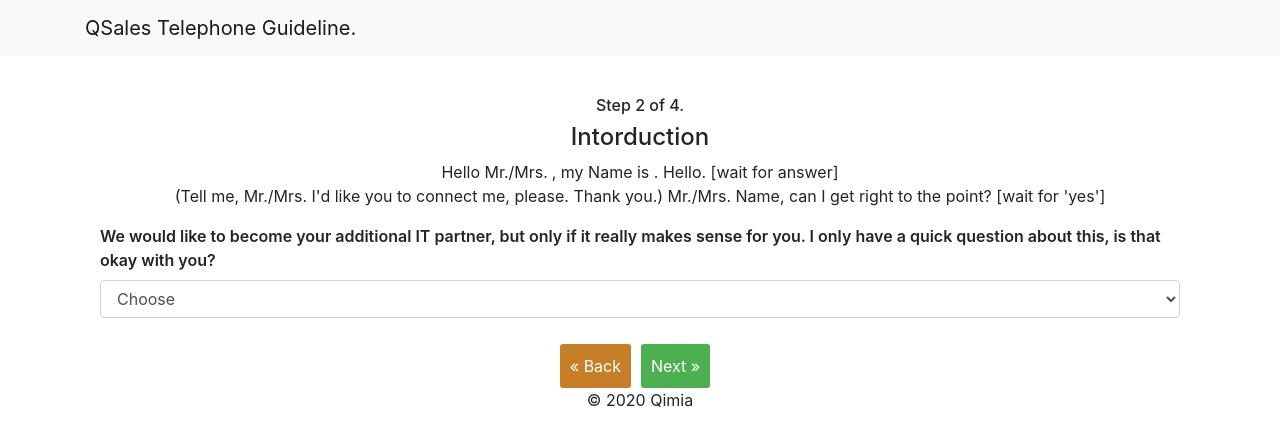
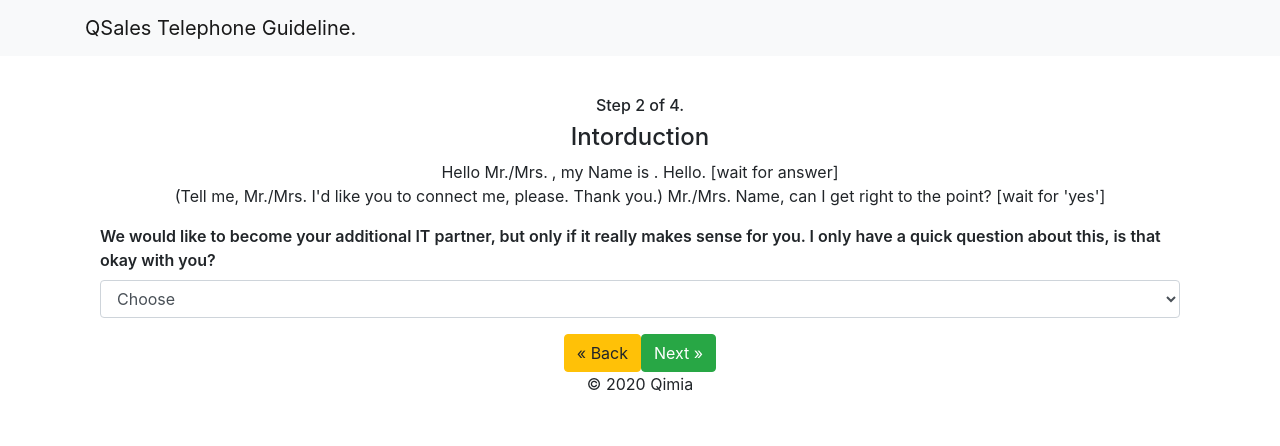
Before and after one commit to lilyanAhmetoglu/hubspot-guidline, a React (Create React App) app: page / in a window 1280 px wide. Both pictures are taken after a click on the button "Next »". Shown: the top 446 px of the page. Built offline with nearby package versions, Linux system fonts and the light colour scheme; no server answers.

Commit message:
finishing the form implementation

```diff
--- a/src/views/Dashboard/CallCondition.js
+++ b/src/views/Dashboard/CallCondition.js
@@ -149,7 +149,7 @@ export default class CallCondition extends Component {
             </Form.Group>
           </div>
         )}
-        <button className="Next" onClick={this.continue}>
+        <button type="button" className="btn btn-success" onClick={this.continue}>
           Next »
         </button>
       </Container>
--- a/src/views/Dashboard/CloseProcess.js
+++ b/src/views/Dashboard/CloseProcess.js
@@ -19,10 +19,10 @@ export default class CloseProcess extends Component {
           Thanks for the friendly conversation! Goodbye and have a nice
           day/week/weekend.
         </p>
-        <button className="Back" onClick={this.back}>
+        <button type="button" className="btn btn-warning" onClick={this.back}>
           « Back
         </button>
-        <button className="Next" onClick={this.continue}>
+        <button type="button" className="btn btn-success" onClick={this.continue}>
           Next »
         </button>
       </Container>
--- a/src/views/Dashboard/Conclusion.js
+++ b/src/views/Dashboard/Conclusion.js
@@ -130,8 +130,11 @@ export default class Conclusion extends Component {
             <hr />
           </div>
         )}
-        <button className="Back" onClick={this.back}>
+        <button type="button" className="btn btn-warning" onClick={this.back}>
           « Back
+        </button>
+        <button type="button" className="btn btn-primary">
+         Submit
         </button>
       </div>
     );
--- a/src/views/Dashboard/Intorduction.js
+++ b/src/views/Dashboard/Intorduction.js
@@ -203,10 +203,10 @@ export default class Intorduction extends Component {
             </Form.Group>
           </div>
         )}
-        <button className="Back" onClick={this.back}>
+        <button type="button" className="btn btn-warning"onClick={this.back}>
           « Back
         </button>
-        <button className="Next" onClick={this.continue}>
+        <button type="button" className="btn btn-success" onClick={this.continue}>
           Next »
         </button>
       </Container>
```
